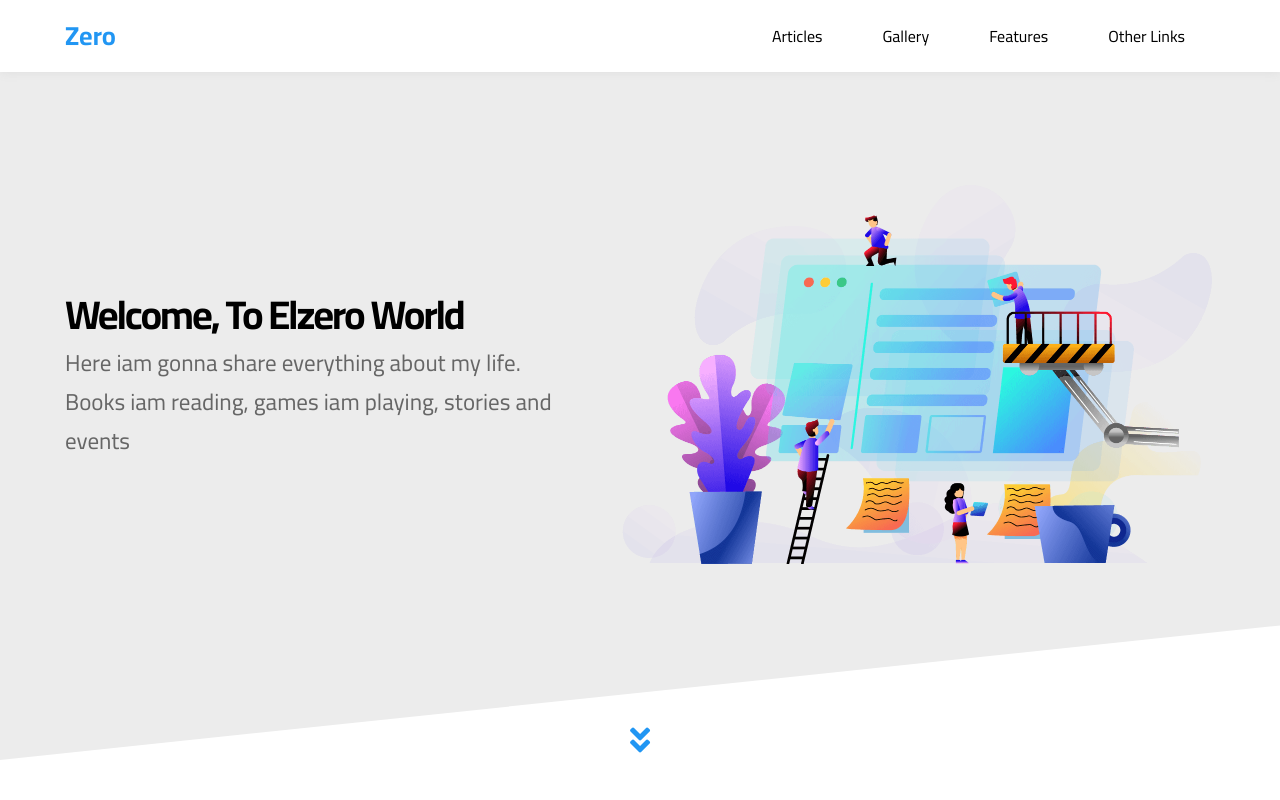
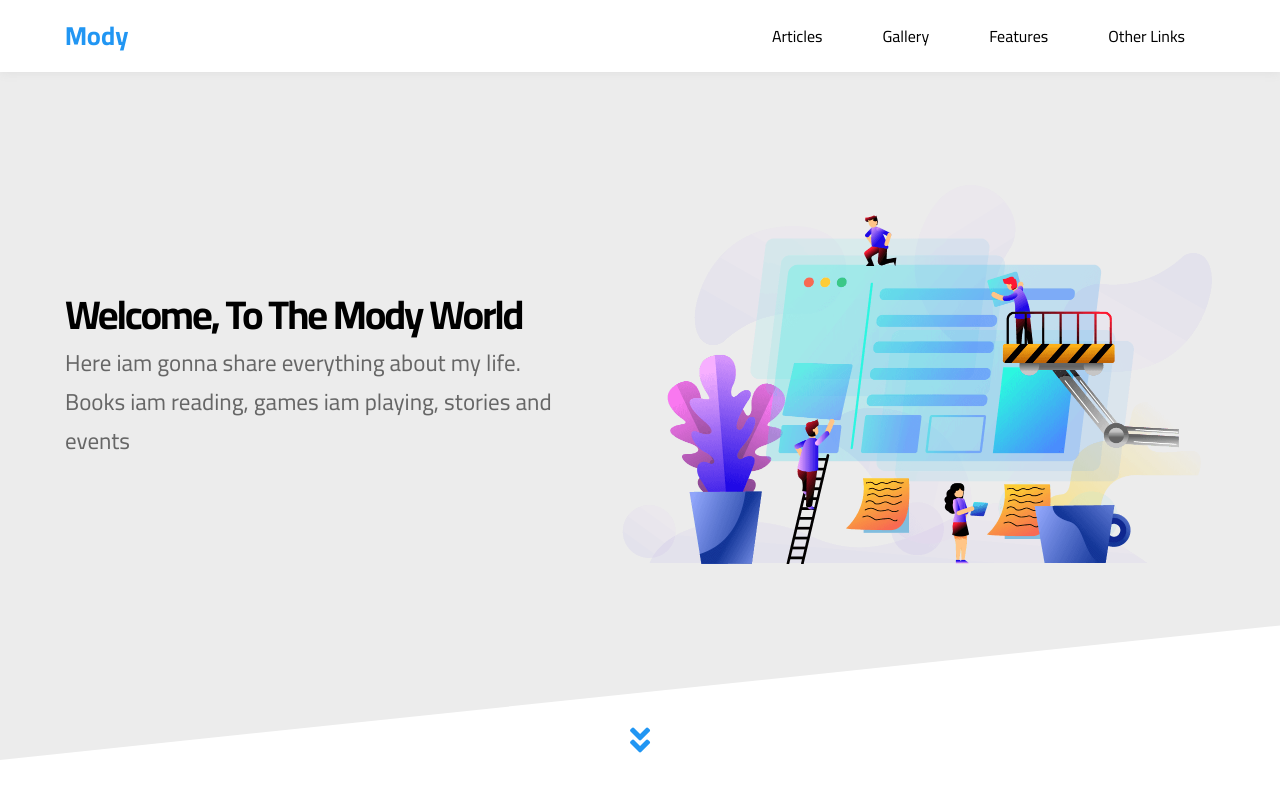
Before and after one commit to mohamed-gaafar/Front-end-projs, a plain HTML site: page Template Three/index.html in a window 1280 px wide. Shown: the top 800 px of the page. Drawn offline with Linux system fonts and the light colour scheme.

Commit message:
Update index.html

```diff
--- a/Template Three/index.html
+++ b/Template Three/index.html
@@ -14,7 +14,7 @@
 <body>
     <div class="header" id="header">
         <div class="container">
-            <a href="#" class="logo">Zero</a>
+            <a href="#" class="logo">Mody</a>
             <ul class="main-nav">
                 <li><a href="#articles">Articles</a></li>
                 <li><a href="#gallery">Gallery</a></li>
@@ -70,7 +70,7 @@
     <div class="landing">
         <div class="container">
             <div class="text">
-                <h1>Welcome, To Elzero World</h1>
+                <h1>Welcome, To The Mody World</h1>
                 <p>Here iam gonna share everything about my life. Books iam reading, games iam playing, stories and events</p>
             </div>
             <div class="image">
```
